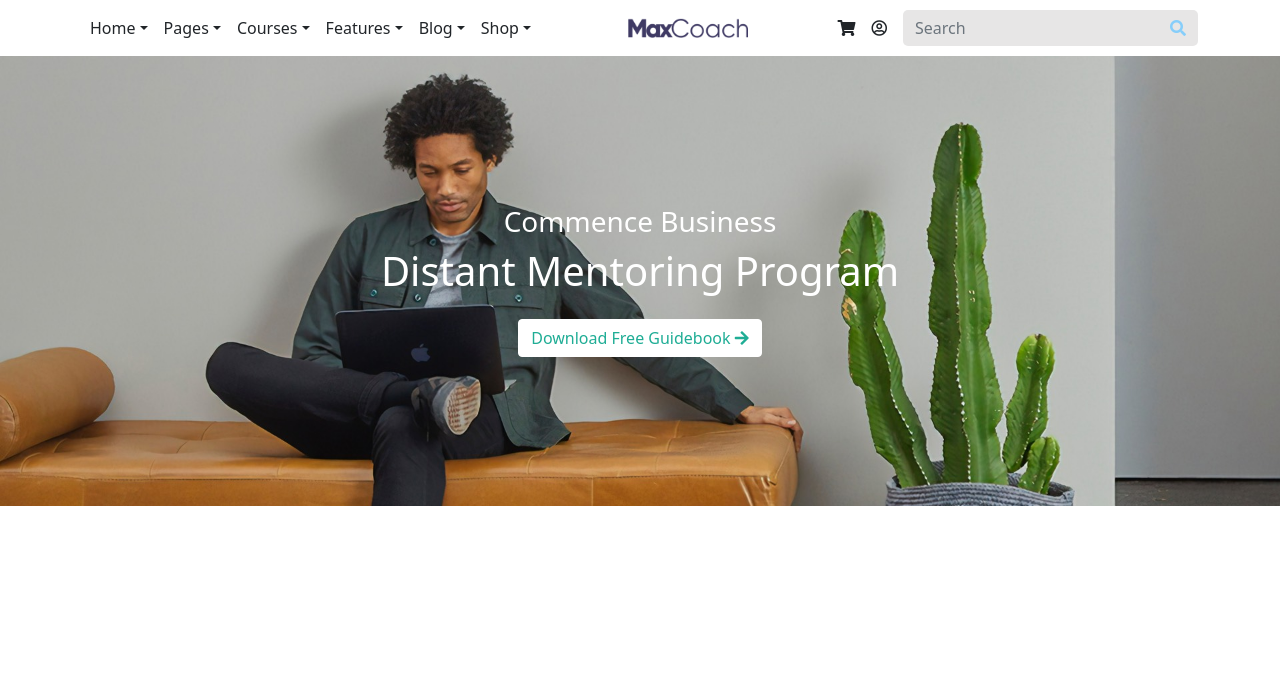
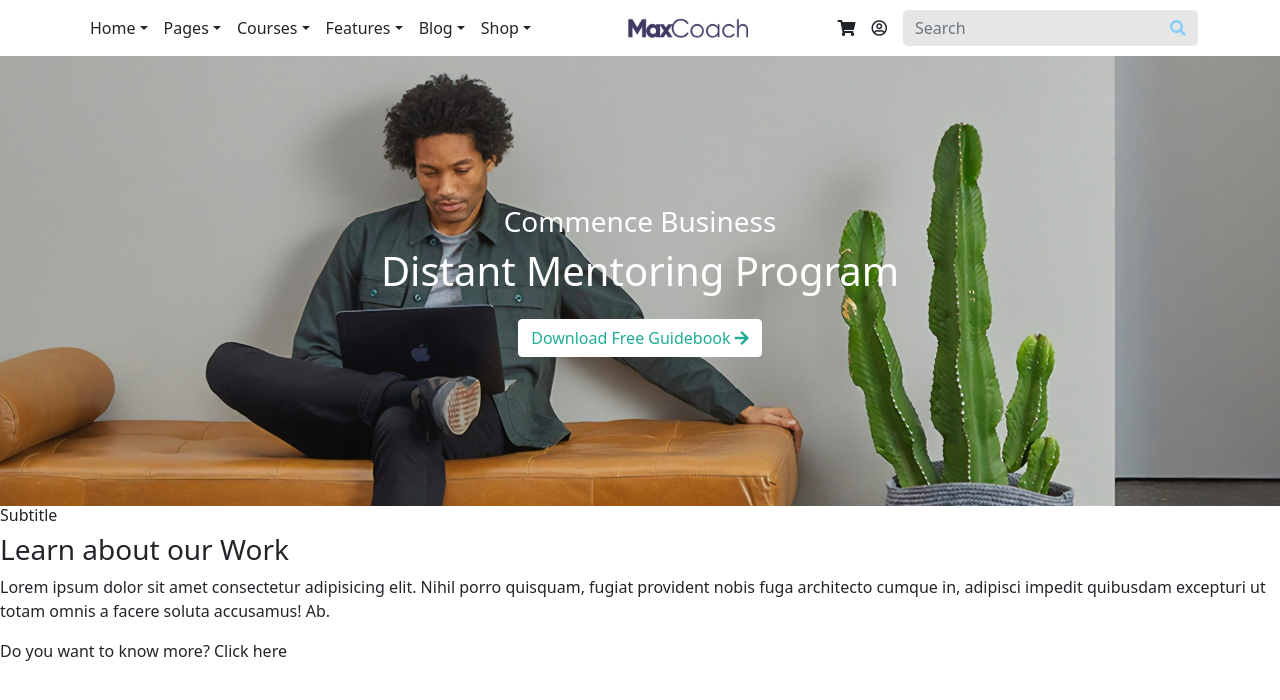
Before and after one commit to Kriska939/proj-html-vuejs, a Vue app: page / in a window 1280 px wide. Shown: the top 700 px of the page. Built offline with nearby package versions, Linux system fonts and the light colour scheme.

Commit message:
change img name

```diff
--- a/src/components/Main.vue
+++ b/src/components/Main.vue
@@ -1,8 +1,9 @@
 <template>
+  <div>
     <section id="jumbotron" class="container-fluid">
       <div class="row align-items-center text-center h-400">
         <div class="col-12">
-        <h3>Commence Business</h3>
+          <h3 class="c-white">Commence Business</h3>
           <h1 class="mb-4">Distant Mentoring Program</h1>
           <button class="btn btn-outline-success btn-green-color">
             Download Free Guidebook <i class="fas fa-arrow-right"></i>
@@ -10,6 +11,23 @@
         </div>
       </div>
     </section>
+    <section class="infoBox d-flex">
+      <div class="infoText">
+        <h6>Subtitle</h6>
+        <h3>Learn about our Work</h3>
+        <p class="description">
+          Lorem ipsum dolor sit amet consectetur adipisicing elit. Nihil porro
+          quisquam, fugiat provident nobis fuga architecto cumque in, adipisci
+          impedit quibusdam excepturi ut totam omnis a facere soluta accusamus!
+          Ab.
+        </p>
+        <p class="description">Do you want to know more? Click here</p>
+      </div>
+      <div class="infoImg">
+        <img src="" alt="" />
+      </div>
+    </section>
+  </div>
 </template>
 
 <script>
@@ -32,7 +50,7 @@ export default {
 }
 
 h1,
-h3 {
+.c-white {
   color: $white;
 }
 
```
Also changed, not shown: src/assets/images/people-infobox1.jpg (renamed from src/assets/images/stock-full-hd-10-ohki1ayywq3cqutettrncduujpoaorifqu4relt2ts.jpg). Lines whose indentation alone changed are shown as unchanged.
